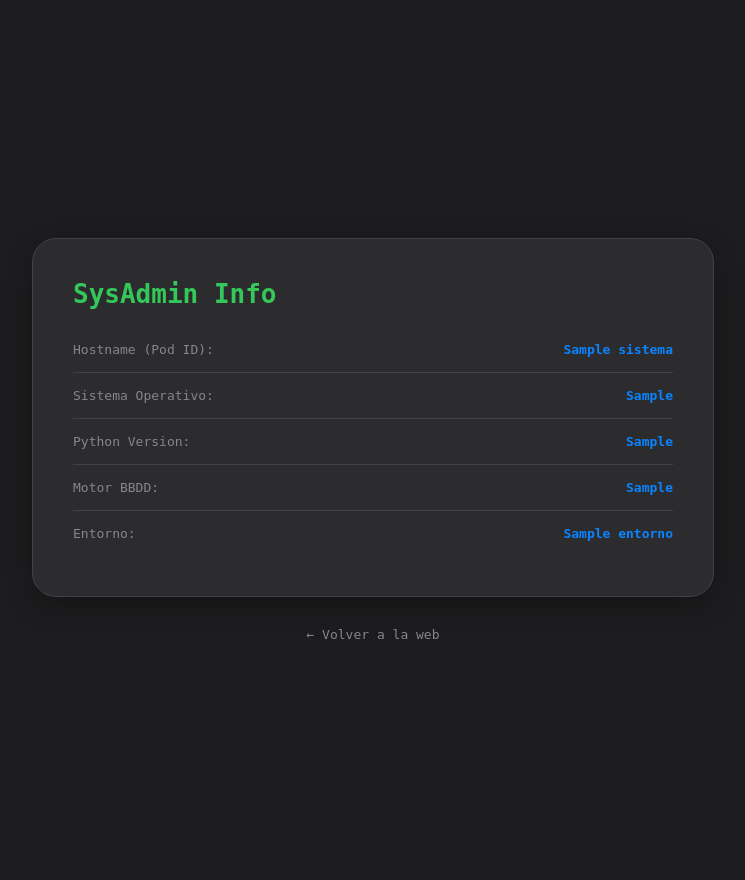
After one commit to Antthony94/Ejercicio_FastAPI_Containerizacion_del_API_con_paginas-web, a FastAPI app: template src/templates/sistema.html in a window 1280 px wide. The commit adds this page. Shown: the whole page, without its empty margins (267-1012 px from the left). Run offline with FastAPI, Linux system fonts and the light colour scheme; the template is opened without the code that fills it: most values are stand-ins (such as "Sample title", 1, 10 or a date in 2020).

Commit message:
Añadidas paginas de Estadisticas y Sistema

```diff
--- a/src/main.py
+++ b/src/main.py
@@ -1,4 +1,7 @@
 import time
+import os
+import platform
+import sys
 from datetime import datetime
 from contextlib import asynccontextmanager
 from fastapi import FastAPI, Depends, Request, Form
@@ -8,22 +11,21 @@ from sqlmodel import select
 from src.data.db import init_db, get_session, Session
 from src.models.videojuego import Videojuego
 
-
 templates = Jinja2Templates(directory="src/templates")
 
 @asynccontextmanager
 async def lifespan(app: FastAPI):
-    print(" DOCKER: Arrancando la aplicación...")
+    print("DOCKER: Arrancando la aplicación...")
     for _ in range(10):
         try:
             init_db()
-            print(" DOCKER: Base de datos conectada.")
+            print("DOCKER: Base de datos conectada.")
             break
         except Exception as e:
-            print(" Esperando a la Base de Datos...")
+            print("⏳ Esperando a la Base de Datos...")
             time.sleep(2)
     yield
-    print(" Apagando...")
+    print("Apagando...")
 
 app = FastAPI(lifespan=lifespan)
 
@@ -37,22 +39,47 @@ def ver_pagina_juegos(request: Request, session: Session = Depends(get_session))
         return f"<h1>Error: {str(e)}</h1>"
 
 
+@app.get("/estadisticas", response_class=HTMLResponse)
+def ver_estadisticas(request: Request, session: Session = Depends(get_session)):
+    juegos = session.exec(select(Videojuego)).all()
+
+    total = len(juegos)
+    multi = sum(1 for j in juegos if j.es_multijugador)
+    solo = total - multi
+
+    return templates.TemplateResponse("estadisticas.html", {
+        "request": request,
+        "total": total,
+        "multi": multi,
+        "solo": solo
+    })
+
+
+@app.get("/sistema", response_class=HTMLResponse)
+def ver_info_sistema(request: Request):
+
+    db_port = os.getenv("DB_PORT", "3306")
+    motor = "PostgreSQL " if str(db_port) == "5432" else "MySQL "
+    entorno = "Nube (Render) " if os.getenv("RENDER") else "Local / Docker "
+
+    datos_sistema = {
+        "hostname": platform.node(),
+        "os": f"{platform.system()} {platform.release()}",
+        "python_ver": sys.version.split()[0],
+        "db_engine": motor,
+        "entorno": entorno
+    }
+    return templates.TemplateResponse("sistema.html", {"request": request, "sistema": datos_sistema})
+
+#
 @app.get("/juego/{juego_id}", response_class=HTMLResponse)
 def ver_detalle_juego(juego_id: int, request: Request, session: Session = Depends(get_session)):
     juego = session.get(Videojuego, juego_id)
-    if not juego:
-        return "<h1>Juego no encontrado</h1>"
+    if not juego: return "<h1>No encontrado</h1>"
     return templates.TemplateResponse("detalle_juego.html", {"request": request, "juego": juego})
 
-
 @app.post("/juego/{juego_id}")
-async def actualizar_juego(
-    juego_id: int,
-    titulo: str = Form(...),
-    fecha_lanzamiento: str = Form(...),
-    es_multijugador: bool = Form(False),
-    session: Session = Depends(get_session)
-):
+async def actualizar_juego(juego_id: int, titulo: str = Form(...), fecha_lanzamiento: str = Form(...), es_multijugador: bool = Form(False), session: Session = Depends(get_session)):
     juego = session.get(Videojuego, juego_id)
     if juego:
         juego.titulo = titulo
@@ -60,31 +87,15 @@ async def actualizar_juego(
         juego.es_multijugador = es_multijugador
         session.add(juego)
         session.commit()
-
     return RedirectResponse(url="/", status_code=303)
 
-
 @app.get("/nuevo", response_class=HTMLResponse)
-def formulario_nuevo_juego(request: Request):
+def formulario_nuevo(request: Request):
     return templates.TemplateResponse("crear_juego.html", {"request": request})
 
-
 @app.post("/crear")
-async def crear_juego_nuevo(
-    titulo: str = Form(...),
-    fecha_lanzamiento: str = Form(...),
-    es_multijugador: bool = Form(False),
-    session: Session = Depends(get_session)
-):
-
-    nuevo_juego = Videojuego(
-        titulo=titulo,
-        fecha_lanzamiento=datetime.strptime(fecha_lanzamiento, '%Y-%m-%d').date(),
-        es_multijugador=es_multijugador
-    )
-
-
-    session.add(nuevo_juego)
+async def crear_juego(titulo: str = Form(...), fecha_lanzamiento: str = Form(...), es_multijugador: bool = Form(False), session: Session = Depends(get_session)):
+    nuevo = Videojuego(titulo=titulo, fecha_lanzamiento=datetime.strptime(fecha_lanzamiento, '%Y-%m-%d').date(), es_multijugador=es_multijugador)
+    session.add(nuevo)
     session.commit()
-
     return RedirectResponse(url="/", status_code=303)
--- /dev/null
+++ b/src/templates/sistema.html
@@ -0,0 +1,55 @@
+<!DOCTYPE html>
+<html lang="es">
+<head>
+    <meta charset="UTF-8">
+    <title>Información del Sistema</title>
+    <style>
+        :root { --bg-color: #1D1D1F; --text-color: #F5F5F7; --card-bg: #2C2C2E; --radius-xl: 24px; --font-stack: monospace; }
+        body { font-family: var(--font-stack); background-color: var(--bg-color); color: var(--text-color); padding: 40px; display: flex; flex-direction: column; align-items: center; justify-content: center; height: 100vh; margin: 0; }
+
+        .terminal-card {
+            background: var(--card-bg);
+            padding: 40px;
+            border-radius: var(--radius-xl);
+            width: 100%;
+            max-width: 600px;
+            box-shadow: 0 10px 30px rgba(0,0,0,0.3);
+            border: 1px solid #424245;
+        }
+
+        h1 { margin-top: 0; color: #34C759; }
+        .info-row { display: flex; justify-content: space-between; border-bottom: 1px solid #424245; padding: 15px 0; }
+        .info-row:last-child { border-bottom: none; }
+        .key { color: #86868B; }
+        .value { font-weight: bold; color: #0A84FF; }
+        .btn-back { margin-top: 30px; color: #86868B; text-decoration: none; }
+        .btn-back:hover { color: #F5F5F7; }
+    </style>
+</head>
+<body>
+    <div class="terminal-card">
+        <h1> SysAdmin Info</h1>
+        <div class="info-row">
+            <span class="key">Hostname (Pod ID):</span>
+            <span class="value">{{ sistema.hostname }}</span>
+        </div>
+        <div class="info-row">
+            <span class="key">Sistema Operativo:</span>
+            <span class="value">{{ sistema.os }}</span>
+        </div>
+        <div class="info-row">
+            <span class="key">Python Version:</span>
+            <span class="value">{{ sistema.python_ver }}</span>
+        </div>
+        <div class="info-row">
+            <span class="key">Motor BBDD:</span>
+            <span class="value">{{ sistema.db_engine }}</span>
+        </div>
+        <div class="info-row">
+            <span class="key">Entorno:</span>
+            <span class="value">{{ sistema.entorno }}</span>
+        </div>
+    </div>
+    <a href="/" class="btn-back">← Volver a la web</a>
+</body>
+</html>
```
Also changed, not shown: src/templates/estadisticas.html (added, +53 -0 lines), src/templates/lista_juegos.html (+10 -3 lines).
